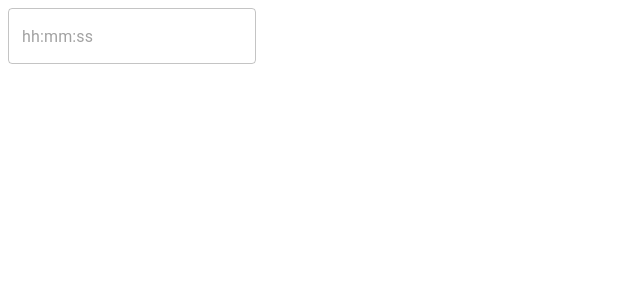
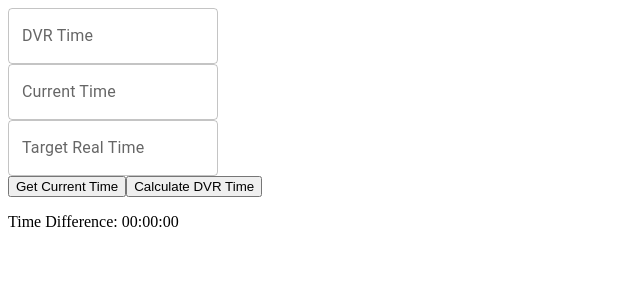
Before and after one commit to elyashiv67/zit-web, a React app in the folder react/: page / in a window 1280 px wide. Shown: the top 300 px of the page, without its empty margins (0-640 px from the left). Built offline with nearby package versions, Linux system fonts and the light colour scheme; the HTML template or start-up script is replaced by a standard one.

Commit message:
added the logic to time diff only for the same day

```diff
--- a/react/src/App.jsx
+++ b/react/src/App.jsx
@@ -1,15 +1,15 @@
 import './App.css';
-import TimeInput from "./featuers/TimeInput/TimeInput.jsx";
 import { LocalizationProvider } from '@mui/x-date-pickers/LocalizationProvider';
-// Corrected import path for the date-fns v3 adapter
-import { AdapterDateFns } from '@mui/x-date-pickers/AdapterDateFnsV3';
+// Corrected import path for the latest date-fns adapter
+import { AdapterDateFns } from '@mui/x-date-pickers/AdapterDateFns';
+import TimeContainer from "./featuers/TimeContainer/TimeContainer.jsx";
 
 function App() {
   return (
     // Wrap your components that use date pickers with LocalizationProvider
     <LocalizationProvider dateAdapter={AdapterDateFns}>
       <>
-        <TimeInput/>
+        <TimeContainer/>
       </>
     </LocalizationProvider>
   )
--- /dev/null
+++ b/react/src/featuers/HelpFunctions.js
@@ -0,0 +1,37 @@
+import { intervalToDuration, differenceInMilliseconds, add } from 'date-fns';
+
+function TimeDiff(current, dvrTime) {
+    if (!current || !dvrTime) {
+        return "00:00:00";
+    }
+    const isNegative = differenceInMilliseconds(current, dvrTime) < 0;
+    const start = isNegative ? current : dvrTime;
+    const end = isNegative ? dvrTime : current;
+    const duration = intervalToDuration({ start, end });
+    const pad = (num) => String(num).padStart(2, '0');
+    const hours = pad(duration.hours || 0);
+    const minutes = pad(duration.minutes || 0);
+    const seconds = pad(duration.seconds || 0);
+    const timeString = `${hours}:${minutes}:${seconds}`;
+    return isNegative ? `- ${timeString}` : timeString;
+}
+
+function calculateTargetDvrTime(currentTime, dvrTime, targetRealTime) {
+    if (!currentTime || !dvrTime || !targetRealTime) return null;
+
+    console.log("Calculating with Current Time:", currentTime.toLocaleTimeString());
+    console.log("Calculating with DVR Time:", dvrTime.toLocaleTimeString());
+    // ----------------------
+
+    const timeDifference = differenceInMilliseconds(dvrTime, currentTime);
+    const targetTimeInSec = Math.round(timeDifference / 1000);
+
+    console.log("Calculated Time Difference (ms):", targetTimeInSec);
+    // ----------------------
+
+    const targetDvrTime = add(targetRealTime, { seconds: targetTimeInSec });
+
+    return targetDvrTime;
+}
+
+export { TimeDiff, calculateTargetDvrTime };
--- /dev/null
+++ b/react/src/featuers/TimeContainer/TimeContainer.jsx
@@ -0,0 +1,58 @@
+import React, { useState } from 'react';
+import TimeInput from "../TimeInput/TimeInput.jsx";
+import { TimeDiff, calculateTargetDvrTime } from "../HelpFunctions.js";
+
+function TimeContainer() {
+    const [CurrentTime, setCurrentTime] = useState(null);
+    const [DvrTime, setDvrTime] = useState(null);
+    const [targetRealTime, setTargetRealTime] = useState(null);
+    const [message, setMessage] = useState("");
+
+    const handleCurrentTimeChange = (newValue) => { setCurrentTime(newValue); };
+    const handleDvrTimeChange = (newValue) => { setDvrTime(newValue); };
+    const handleTargetRealTimeChange = (newValue) => { setTargetRealTime(newValue); };
+
+
+    const ShowRealTimeInDvr = (currentTime, dvrTime, targetRealTime) => {
+        const targetTime = calculateTargetDvrTime(currentTime, dvrTime, targetRealTime);
+
+        if (targetTime) {
+            setMessage(`Target DVR Time: ${targetTime.toLocaleTimeString()}`);
+        } else {
+            setMessage("Please fill in all time fields.");
+        }
+    }
+
+    const getCurrentTime = () => {
+        const currentTime = new Date();
+        setCurrentTime(currentTime);
+    }
+
+    return (
+        <>
+            <TimeInput
+                labelName="DVR Time"
+                value={DvrTime}
+                onTimeChange={handleDvrTimeChange}
+            />
+            <TimeInput
+                labelName="Current Time"
+                value={CurrentTime}
+                onTimeChange={handleCurrentTimeChange}
+            />
+            <TimeInput
+                labelName="Target Real Time"
+                value={targetRealTime}
+                onTimeChange={handleTargetRealTimeChange}
+            />
+
+            <button onClick={getCurrentTime}>Get Current Time</button>
+            <button onClick={() => ShowRealTimeInDvr(CurrentTime, DvrTime, targetRealTime)}>Calculate DVR Time</button>
+
+            <p>Time Difference: {TimeDiff(CurrentTime, DvrTime)}</p>
+            <p>{message}</p>
+        </>
+    );
+}
+
+export default TimeContainer;
--- a/react/src/featuers/TimeInput/TimeInput.jsx
+++ b/react/src/featuers/TimeInput/TimeInput.jsx
@@ -1,11 +1,17 @@
 import { TimeField } from '@mui/x-date-pickers/TimeField';
 
-function TimeInput({labelName}) {
+function TimeInput({labelName , value , onTimeChange}) {
     // 1. Set up state to control the time picker's value
 
     return (
         <div>
-            <TimeField ampm={false} label={labelName} format={"HH:mm:ss"}/>
+            <TimeField
+                ampm={false}
+                label={labelName}
+                format={"HH:mm:ss"}
+                value={value}
+                onChange={(newValue) => onTimeChange(newValue)}
+            />
         </div>
     );
 }
```
Also changed, not shown: react/package.json (+9 -9 lines), 1 other file (tests, documents, lock files or other folders).
